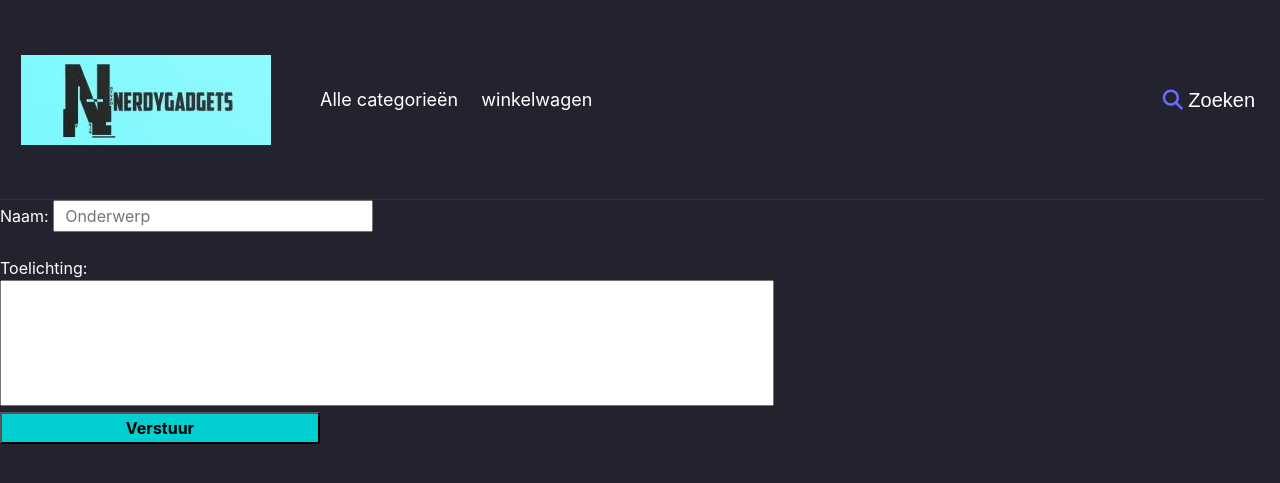
After one commit to kelkesjoose/NerdyGadgets, a PHP site: page /reviewform.php in a window 1280 px wide. The commit adds this page. Shown: the top 483 px of the page. Run offline with PHP 8.4, Linux system fonts and the light colour scheme; data that the repository does not hold is empty; some libraries are stand-ins or nearby versions; some web fonts are replaced.

Commit message:
Bezig met form Review

```diff
--- a/Public/CSS/Style.css
+++ b/Public/CSS/Style.css
@@ -481,3 +481,16 @@ ul#ul-class-price li {
 .checkout {
     padding-left: 50px;
 }
+
+.ToelichtingReview {
+    resize:none;
+    padding-left: 20px;
+    padding-right: 20px;
+}
+.TextVeldReview{
+    width: 20em; height: 2em;
+}
+
+.PaddingToelichtingReview {
+    box-sizing: content-box;
+}
--- /dev/null
+++ b/reviewform.php
@@ -0,0 +1,10 @@
+<?php
+include __DIR__ . "/header.php";
+?>
+<form method="get" action="reviewform.php">
+Naam: <input type="text" name="OnderwerpReview" placeholder="Onderwerp" class="TextVeldReview" > <br><br>
+    <div class="PaddingToelichtingReview">
+Toelichting:<br><textarea rows="5" cols="70" placeholder="Vul hier uw toelichting in" class="ToelichtingReview"> </textarea>
+    </div>
+<input type="submit" value="Verstuur" name="Verstuur!" class="betaalbutton">
+</form>
```
Also changed, not shown: checkout.php (+12 -8 lines).
